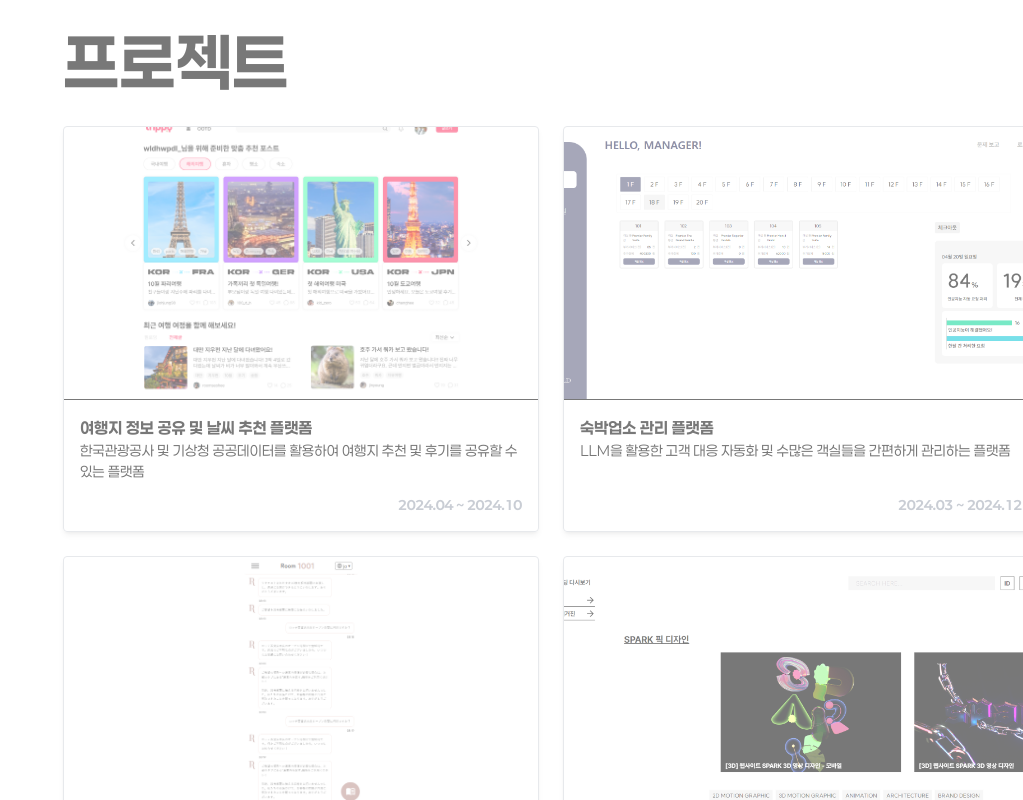
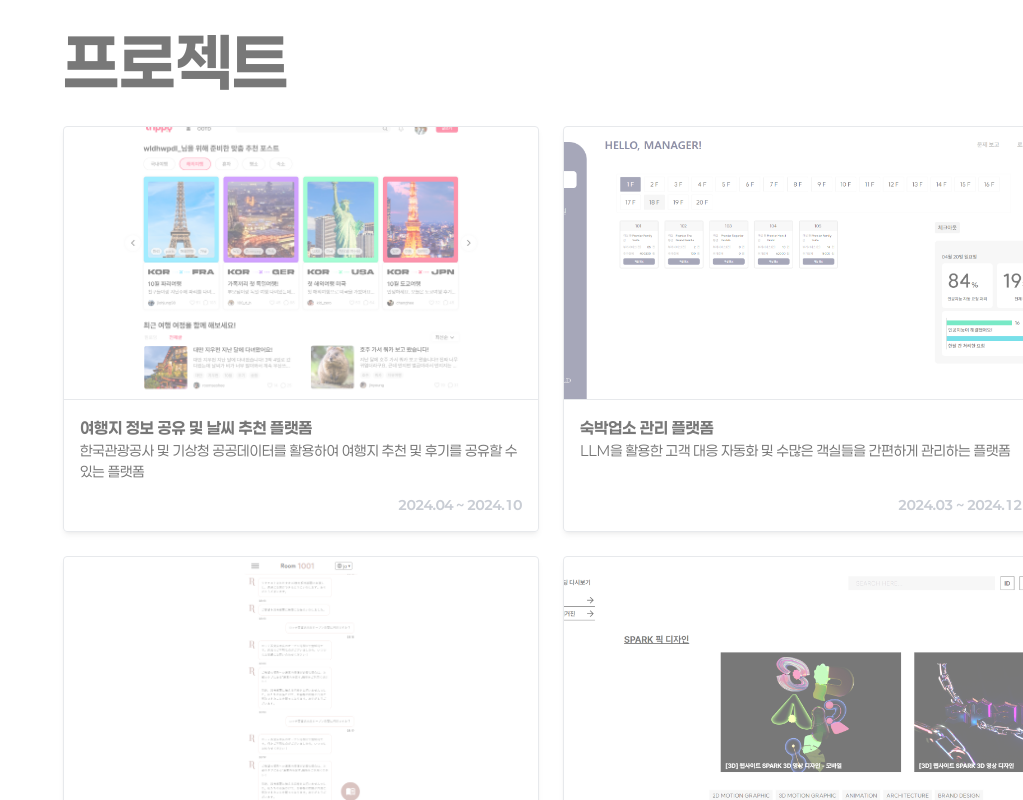
Before and after one commit to kimkimjunjun/portfolio, a Next.js app: page / in a window 1280 px wide. Shown: the part 4740-5540 px from the top of the page, without its empty margins (257-1280 px from the left). Built offline with nearby package versions, Linux system fonts and the light colour scheme.

Commit message:
프로젝트 볼더 추가

```diff
--- a/components/project/projectcard.tsx
+++ b/components/project/projectcard.tsx
@@ -22,7 +22,7 @@ export default function ProjectCard({ href, imageSrc, title, description, date }
                 overflow-hidden
                 flex flex-col
             ">
-                <div className='w-full relative border-b border-black'>
+                <div className='w-full relative border-b border-gray-300'>
                     <Image
                         className='top-0 left-0 w-full h-[17rem] object-cover block rounded-t-md'
                         src={imageSrc}
```
